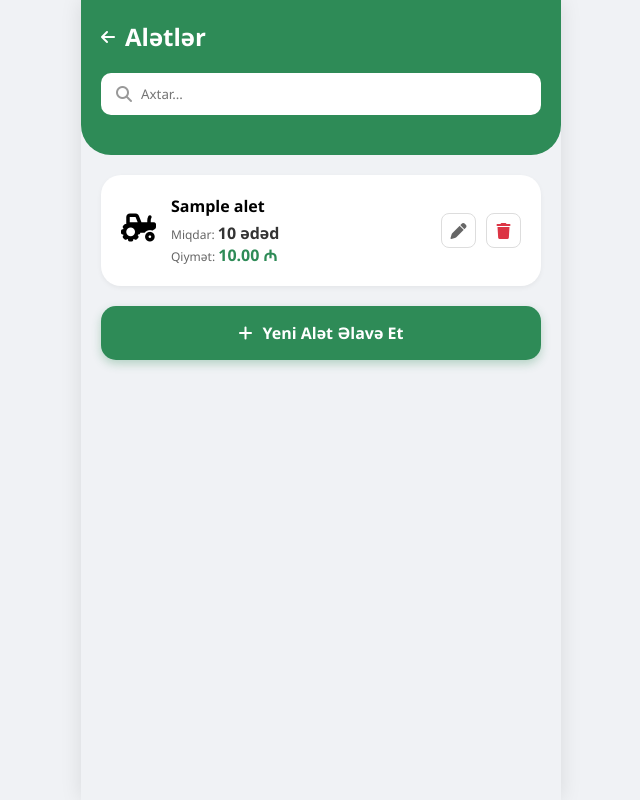
After one commit to mammadlicavid/Farm-Inventory-Manager, a Django app: page /alet/ in a window 1280 px wide. The commit adds this page. Shown: the whole page, without its empty margins (319-959 px from the left). Run offline with Django 5.2, Linux system fonts and the light colour scheme; a user stored in the database is signed in; tables that the repository leaves empty hold one stand-in row (values such as "Sample post").

Commit message:
Alet-page

```diff
--- /dev/null
+++ b/backend/apps/alet/apps.py
@@ -0,0 +1,5 @@
+from django.apps import AppConfig
+
+class AletConfig(AppConfig):
+    default_auto_field = 'django.db.models.BigAutoField'
+    name = 'alet'
--- /dev/null
+++ b/backend/apps/alet/models.py
@@ -0,0 +1,24 @@
+from django.db import models
+
+class Alet(models.Model):
+    name = models.CharField(max_length=100, verbose_name="Ad")
+    quantity = models.IntegerField(verbose_name="Miqdar")
+    price = models.DecimalField(max_digits=10, decimal_places=2, verbose_name="Qiymət")
+
+    TYPE_CHOICES = [
+        ('Traktor', 'Traktor'),
+        ('Kənd təsərrüfatı aləti', 'Kənd təsərrüfatı aləti'),
+        ('Digər', 'Digər'),
+    ]
+    type = models.CharField(max_length=50, choices=TYPE_CHOICES, default='Digər', verbose_name="Növ")
+
+    created_at = models.DateTimeField(auto_now_add=True)
+    updated_at = models.DateTimeField(auto_now=True)
+
+    def __str__(self):
+        return self.name
+
+    class Meta:
+        verbose_name = "Alət"
+        verbose_name_plural = "Alətlər"
+        ordering = ['-created_at']
--- /dev/null
+++ b/backend/apps/alet/urls.py
@@ -0,0 +1,11 @@
+from django.urls import path
+from . import views
+
+app_name = 'alet'
+
+urlpatterns = [
+    path('', views.alet_list, name='alet_list'),
+    path('create/', views.alet_create, name='alet_create'),
+    path('update/<int:pk>/', views.alet_update, name='alet_update'),
+    path('delete/<int:pk>/', views.alet_delete, name='alet_delete'),
+]
--- /dev/null
+++ b/backend/apps/alet/views.py
@@ -0,0 +1,44 @@
+from django.shortcuts import render, redirect, get_object_or_404
+from .models import Alet
+from .forms import AletForm
+from django.contrib.auth.decorators import login_required
+
+@login_required
+def alet_list(request):
+    query = request.GET.get('q')
+    if query:
+        alets = Alet.objects.filter(name__icontains=query)
+    else:
+        alets = Alet.objects.all()
+    return render(request, 'alet/alet_list.html', {'alets': alets})
+
+@login_required
+def alet_create(request):
+    if request.method == 'POST':
+        form = AletForm(request.POST)
+        if form.is_valid():
+            form.save()
+            return redirect('alet:alet_list')
+    else:
+        form = AletForm()
+    return render(request, 'alet/alet_form.html', {'form': form})
+
+@login_required
+def alet_update(request, pk):
+    alet = get_object_or_404(Alet, pk=pk)
+    if request.method == 'POST':
+        form = AletForm(request.POST, instance=alet)
+        if form.is_valid():
+            form.save()
+            return redirect('alet:alet_list')
+    else:
+        form = AletForm(instance=alet)
+    return render(request, 'alet/alet_form.html', {'form': form, 'alet': alet})
+
+@login_required
+def alet_delete(request, pk):
+    alet = get_object_or_404(Alet, pk=pk)
+    if request.method == 'POST':
+        alet.delete()
+        return redirect('alet:alet_list')
+    return render(request, 'alet/alet_confirm_delete.html', {'alet': alet})
--- a/backend/config/settings.py
+++ b/backend/config/settings.py
@@ -49,6 +49,7 @@ INSTALLED_APPS = [
     "users",
     "dashboard",
     "toxum",
+    "alet",
 ]
 
 
--- a/backend/config/urls.py
+++ b/backend/config/urls.py
@@ -25,4 +25,5 @@ urlpatterns = [
     path("", include("users.urls")),
     path("", include("inventory.urls")),
     path("toxum/", include("toxum.urls")),
+    path("alet/", include("alet.urls")),
 ] + static(settings.MEDIA_URL, document_root=settings.MEDIA_ROOT)
--- /dev/null
+++ b/frontend/templates/alet/alet_list.html
@@ -0,0 +1,90 @@
+{% extends 'base.html' %}
+
+{% block content %}
+<div class="dashboard-container">
+    <header class="main-header">
+        <div class="header-content">
+            <div class="header-top">
+                <a href="{% url 'dashboard' %}"
+                    style="text-decoration: none; color: white; display: flex; align-items: center; gap: 10px;">
+                    <i class="fa-solid fa-arrow-left"></i>
+                    <h1>Alətlər</h1>
+                </a>
+            </div>
+
+            <form method="get" action="" class="search-form" style="margin-top: 20px;">
+                <div style="position: relative;">
+                    <i class="fa-solid fa-search"
+                        style="position: absolute; left: 15px; top: 50%; transform: translateY(-50%); color: #999;"></i>
+                    <input type="text" name="q" placeholder="Axtar..." value="{{ request.GET.q|default:'' }}"
+                        style="width: 100%; padding: 12px 12px 12px 40px; border-radius: 10px; border: none; outline: none;">
+                </div>
+            </form>
+        </div>
+    </header>
+
+    <main class="main-content">
+        <div class="alets-list">
+            {% for alet in alets %}
+            <div class="category-card"
+                style="flex-direction: row; justify-content: space-between; align-items: center; margin-bottom: 15px; cursor: default;">
+                <div style="display: flex; gap: 15px; align-items: center;">
+                    <div class="icon-box" style="background: transparent; width: auto; height: auto;">
+                        {% if alet.type == 'Traktor' %}
+                        <i class="fa-solid fa-tractor" style="color: #000;"></i>
+                        {% elif alet.type == 'Kənd təsərrüfatı aləti' %}
+                        <i class="fa-solid fa-trowel" style="color: #000;"></i>
+                        {% else %}
+                        <i class="fa-solid fa-screwdriver-wrench" style="color: #000;"></i>
+                        {% endif %}
+                    </div>
+                    <div>
+                        <h3 style="font-size: 16px; margin-bottom: 5px;">{{ alet.name }}</h3>
+                        <div style="font-size: 12px; color: #666;">
+                            <p>Miqdar: <span style="font-weight: 600;">{{ alet.quantity }} ədəd</span></p>
+                            <p>Qiymət: <span style="color: var(--primary-green); font-weight: 600;">{{ alet.price }}
+                                    ₼</span></p>
+                        </div>
+                    </div>
+                </div>
+
+                <div style="display: flex; gap: 10px;">
+                    <a href="{% url 'alet:alet_update' alet.pk %}" class="icon-btn" style="color: #666;">
+                        <i class="fa-solid fa-pen"></i>
+                    </a>
+                    <a href="{% url 'alet:alet_delete' alet.pk %}" class="icon-btn" style="color: #dc3545;">
+                        <i class="fa-solid fa-trash"></i>
+                    </a>
+                </div>
+            </div>
+            {% empty %}
+            <div style="text-align: center; color: #666; padding: 20px;">
+                Alət tapılmadı.
+            </div>
+            {% endfor %}
+        </div>
+
+        <a href="{% url 'alet:alet_create' %}" class="add-new-btn" style="text-decoration: none; margin-top: 20px;">
+            <i class="fa-solid fa-plus"></i> Yeni Alət Əlavə Et
+        </a>
+    </main>
+</div>
+
+<style>
+    .icon-btn {
+        width: 35px;
+        height: 35px;
+        border-radius: 8px;
+        border: 1px solid #ddd;
+        display: flex;
+        justify-content: center;
+        align-items: center;
+        text-decoration: none;
+        transition: all 0.2s;
+    }
+
+    .icon-btn:hover {
+        background-color: #f0f0f0;
+    }
+</style>
+{% endblock %}
--- a/frontend/templates/dashboard/index.html
+++ b/frontend/templates/dashboard/index.html
@@ -26,12 +26,12 @@
                 <span>Toxumlar</span>
             </a>
 
-            <div class="category-card">
+            <a href="{% url 'alet:alet_list' %}" class="category-card" style="text-decoration: none;">
                 <div class="icon-box brown-icon">
                     <i class="fa-solid fa-wrench"></i>
                 </div>
                 <span>Alətlər</span>
-            </div>
+            </a>
 
             <div class="category-card">
                 <div class="icon-box lime-icon">
```
Also changed, not shown: backend/apps/alet/admin.py (added, +8 -0 lines), backend/apps/alet/forms.py (added, +13 -0 lines), frontend/static/css/style.css (+66 -18 lines), frontend/templates/alet/alet_confirm_delete.html (added, +36 -0 lines), frontend/templates/alet/alet_form.html (added, +56 -0 lines), backend/apps/alet/__init__.py (added), backend/apps/alet/migrations/0001_initial.py (added), backend/apps/alet/migrations/__init__.py (added).
